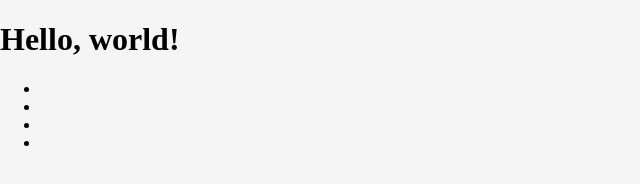
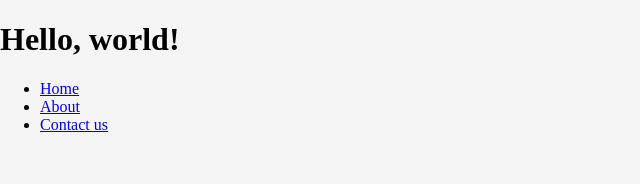
Before and after one commit to joanmbugua55/ip-1, a plain HTML site: page index.html in a window 1280 px wide. Shown: the whole page, without its empty margins (0-640 px from the left). Drawn offline with Linux system fonts and the light colour scheme; files that its build step writes are made by us from their sources.

Commit message:
move style.css to css directory

```diff
--- a/index.html
+++ b/index.html
@@ -15,10 +15,10 @@
             <!--navigation-->
             <nav>
                 <ul>
-                    <li></li>
-                    <li></li>
-                    <li></li>
-                    <li></li>
+                    <li><a href = "#">Home</a></li>
+                    <li><a href = "#">About</a></li>
+                    <li><a href = "#">Contact us</a></li>
+
 
                 </ul>
 
```
Also changed, not shown: css/style.css (renamed from style.css).
